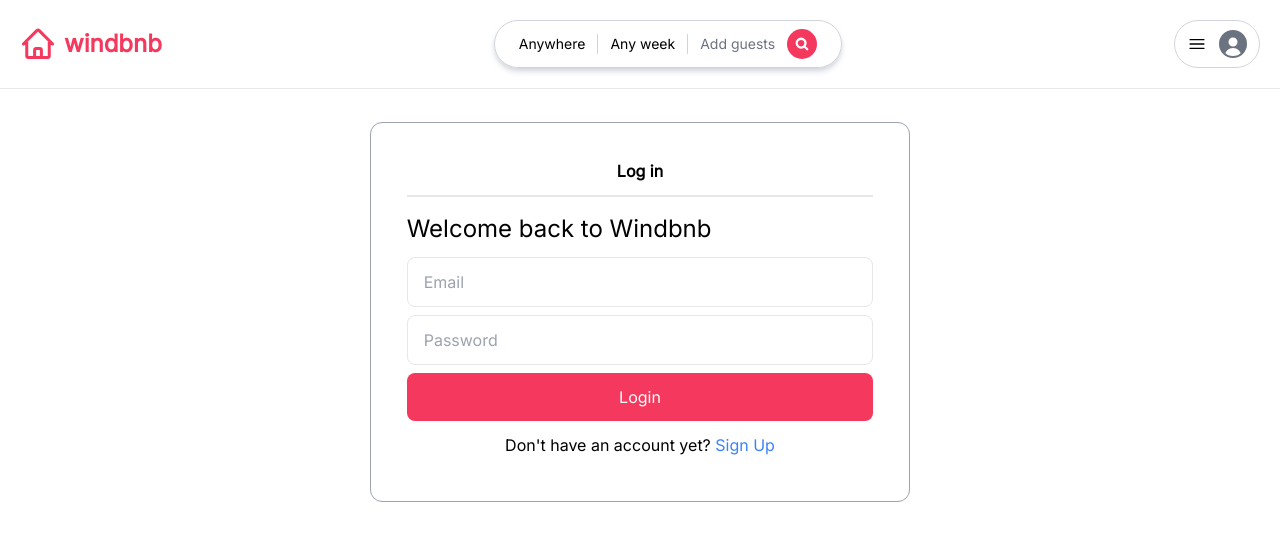
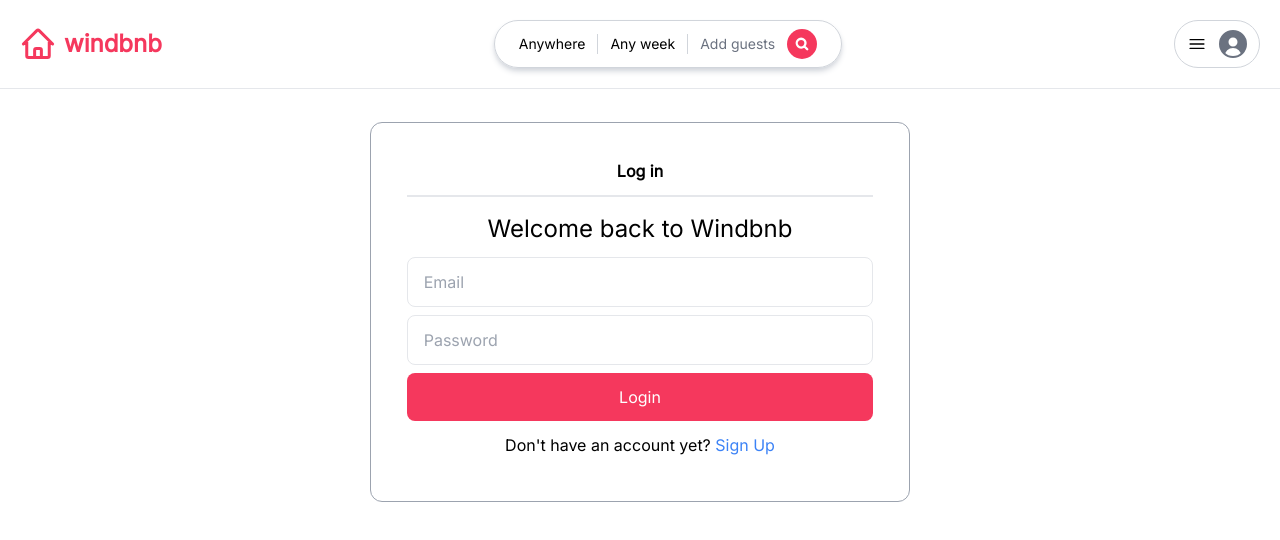
Before and after one commit to timothymei327/windbnb, a React (Create React App) app in the folder client/: page /login in a window 1280 px wide. Shown: the top 540 px of the page. Built offline with nearby package versions, Linux system fonts and the light colour scheme; no server answers.

Commit message:
restyled footer

```diff
--- a/client/src/components/Footer.jsx
+++ b/client/src/components/Footer.jsx
@@ -1,6 +1,10 @@
 import { Link } from 'react-router-dom'
+import { useContext } from 'react';
+import { UserContext } from './UserContext';
 
 function Footer() {
+  const { user } = useContext(UserContext)
+
   return (
     <div className="flex sm:hidden fixed bottom-0 w-full bg-white text-gray-400">
       <div className="mx-auto py-8 gap-5 flex items-center justify-center">
@@ -14,7 +18,7 @@ function Footer() {
       <svg xmlns="http://www.w3.org/2000/svg" fill="none" viewBox="0 0 24 24" strokeWidth={1.5} stroke="currentColor" className="w-6 h-6 mx-auto">
         <path strokeLinecap="round" strokeLinejoin="round" d="M17.982 18.725A7.488 7.488 0 0012 15.75a7.488 7.488 0 00-5.982 2.975m11.963 0a9 9 0 10-11.963 0m11.963 0A8.966 8.966 0 0112 21a8.966 8.966 0 01-5.982-2.275M15 9.75a3 3 0 11-6 0 3 3 0 016 0z" />
       </svg>
-          Account
+          {user ? 'Account' : 'Log in'}
       </Link>
       </div>
     </div>
--- a/client/src/pages/Account.jsx
+++ b/client/src/pages/Account.jsx
@@ -23,7 +23,7 @@ const Account = () => {
 
   const logout = async () => {
     await axios.post('/logout')
-    navigate('/')
+    navigate('/login')
     setUser(null)
   }
 
--- a/client/src/pages/Login.jsx
+++ b/client/src/pages/Login.jsx
@@ -38,7 +38,7 @@ const Login = () => {
     <div className="grow flex items-center justify-around">
       <div className="mb-52 border border-gray-400 rounded-xl max-w-[80%] mx-auto p-9">
         <h1 className="text-md font-semibold text-center border-b-2 pb-3 mb-4">Log in</h1>
-        <h1 className="text-2xl font-medium mb-2">Welcome back to Windbnb</h1>
+        <h1 className="text-center text-2xl font-medium mb-2">Welcome back to Windbnb</h1>
         <form onSubmit={handleSubmit}>
         <input
             onChange={handleChange}
```
